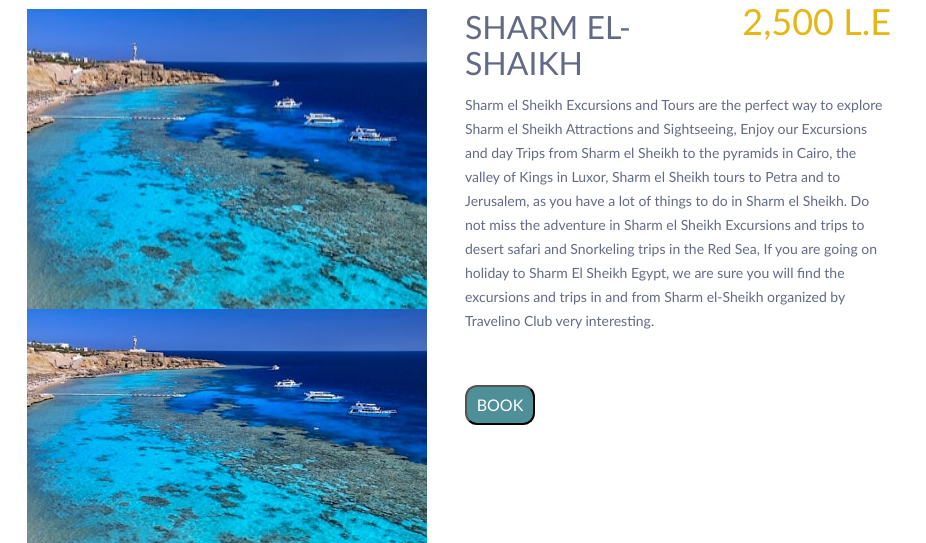
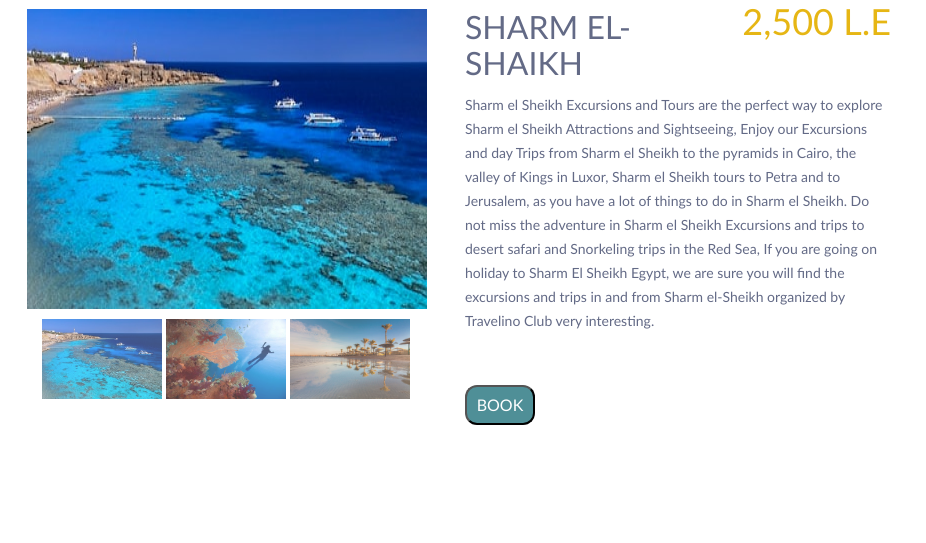
Before and after one commit to uptogoo/uptogo, a PHP site: page /product.html in a window 1280 px wide. Shown: the part 142-685 px from the top of the page, without its empty margins (0-926 px from the left). After the commit the page ends 567 px from the top, so only its background shows below. Run offline with PHP 8.4, Linux system fonts and the light colour scheme.

Commit message:
Add files via upload

```diff
--- a/css/style.css
+++ b/css/style.css
@@ -136,6 +136,26 @@ ul.items li a span {
 	float: right;
 	color: #e3b612;
 }
+
+.small_img img
+{
+	position: relative;
+	left: 15px;
+	height: 90px;
+	width: 120px;
+	margin: 50px, 50px;
+	padding-top: 10px;
+	opacity: 75%;
+
+
+}
+.small_img img:hover
+{
+	opacity: 100%;
+	transform: scale(1.1);
+}
+
+
 
 
 				/*----------------  about  HTML --------------------*/
```
Also changed, not shown: images/a.jpg (added), images/aa.jpg (added), images/dah.jpg (added), images/dahh.jpg (added), images/du.jpg (added), images/dub.jpg (added), images/f.jpg (added), images/ff.jpg (added), images/h.jpg (added), images/hh.jpg (added), images/it.jpg (added), images/ita.jpg (added), images/ma.jpg (added), images/mal.jpg (added), 2 more files.
